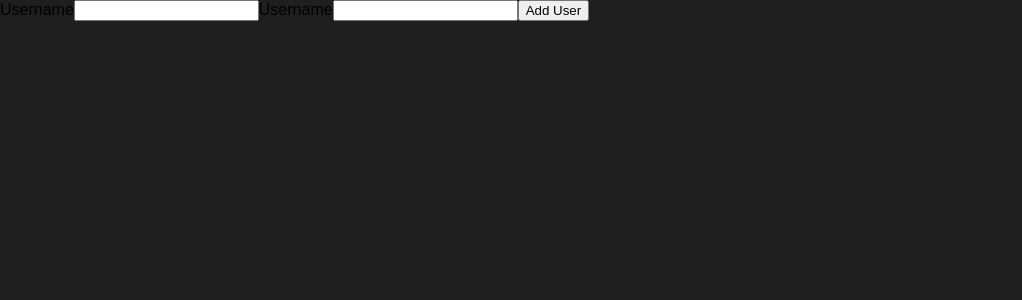
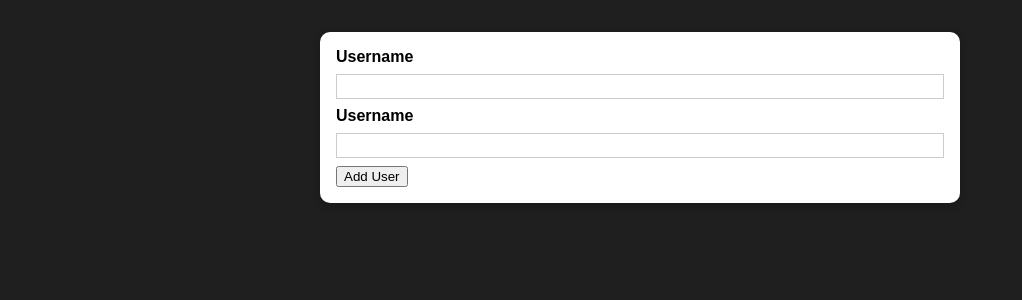
Before and after one commit to tm9704/Practice_Project, a React (Create React App) app: page / in a window 1280 px wide. Shown: the top 300 px of the page, without its empty margins (0-1022 px from the left). Built offline with nearby package versions, Linux system fonts and the light colour scheme.

Commit message:
Add Reuseable Card Component

```diff
--- /dev/null
+++ b/src/components/UI/Card.js
@@ -0,0 +1,10 @@
+import React from "react";
+import classes from "./Card.module.css";
+
+const Card = (props) => {
+  return (
+    <div className={`${classes.card} ${props.className}`}>{props.children}</div>
+  );
+};
+
+export default Card;
--- /dev/null
+++ b/src/components/UI/Card.module.css
@@ -0,0 +1,5 @@
+.card {
+  background: white;
+  box-shadow: 0 2px 8px rgba(0, 0, 0, 0.26);
+  border-radius: 10px;
+}
--- a/src/components/Users/AddUser.js
+++ b/src/components/Users/AddUser.js
@@ -1,4 +1,6 @@
 import React from "react";
+import Card from "../UI/Card";
+import classes from "./AddUser.module.css";
 
 const AddUser = (props) => {
   const addUserHandler = (event) => {
@@ -6,6 +8,7 @@
   };
 
   return (
+    <Card className={classes.input}>
       <form onSubmit={addUserHandler}>
         <label htmlFor="username">Username</label>
         <input id="username" type="text" />
@@ -13,6 +16,7 @@
         <input id="age" type="number" />
         <button type="submit">Add User</button>
       </form>
+    </Card>
   );
 };
 
--- /dev/null
+++ b/src/components/Users/AddUser.module.css
@@ -0,0 +1,26 @@
+.input {
+  margin: 2rem auto;
+  padding: 1rem;
+  width: 90%;
+  max-width: 40rem;
+}
+
+.input label {
+  display: block;
+  font-weight: bold;
+  margin-bottom: 0.5rem;
+}
+
+.input input {
+  font: inherit;
+  display: block;
+  width: 100%;
+  border: 1px solid #ccc;
+  padding: 0.15rem;
+  margin-bottom: 0.5rem;
+}
+
+.input input:focus {
+  outline: none;
+  border-color: #4f005f;
+}
```
Lines whose indentation alone changed are shown as unchanged.
